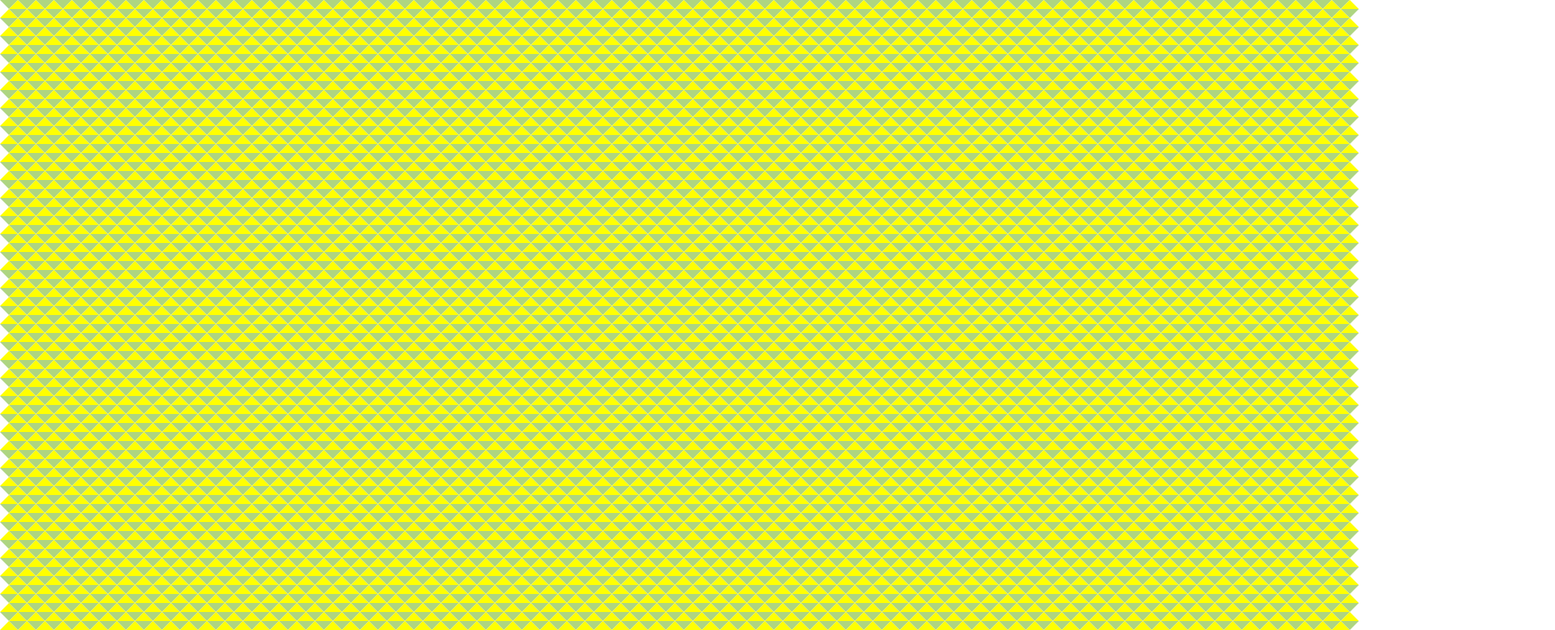
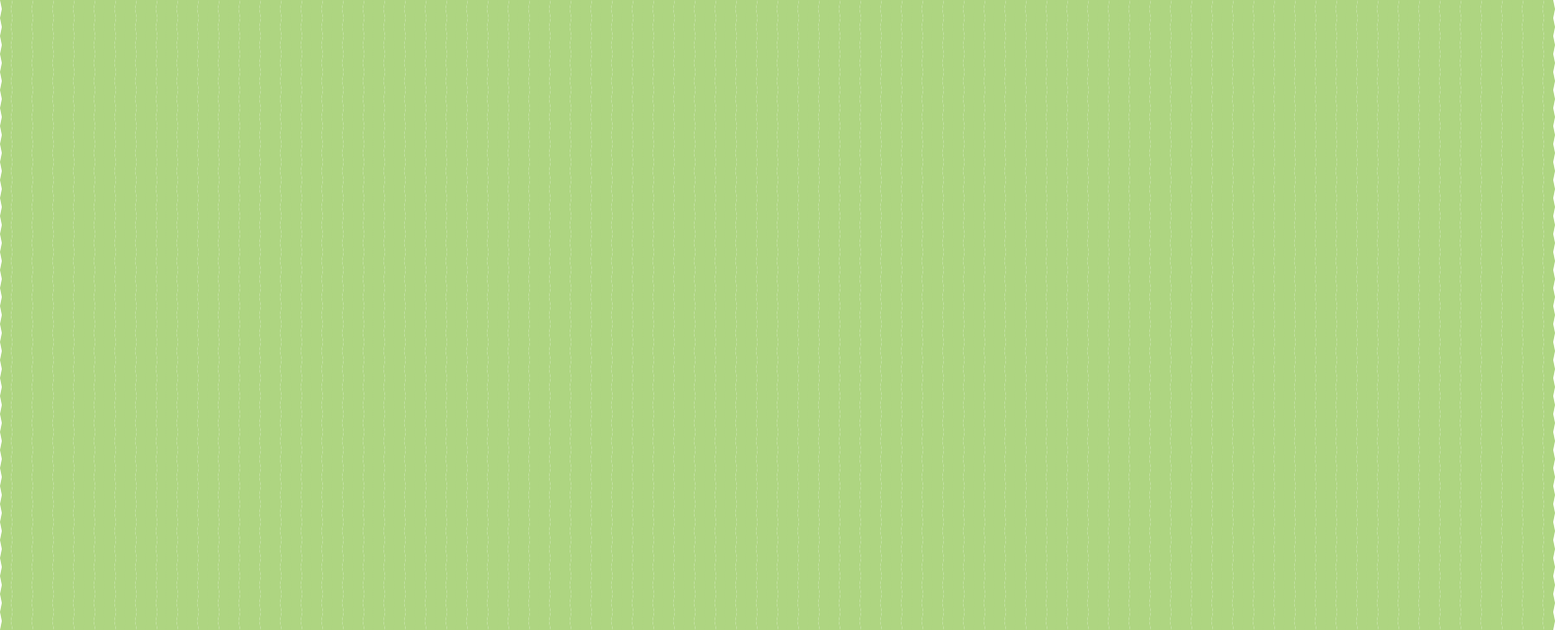
Before and after one commit to DmitryAvanesov/TSU-ArchitecturePatterns, a React (Create React App) app in the folder map-generator/: page / in a window 1280 px wide. Shown: the top 700 px of the page at 90% size, 1728 px wide, since content can reach past the window. Built offline with nearby package versions, Linux system fonts and the light colour scheme.

Commit message:
Changed triangles for trapezoids

```diff
--- a/map-generator/src/components/cell/Cell.css
+++ b/map-generator/src/components/cell/Cell.css
@@ -1,15 +1,15 @@
 .cell {
-  width: 0;
+  border-left: 2.5px solid transparent;
+  border-right: 2.5px solid transparent;
   height: 0;
-  border-left: 10px solid transparent;
-  border-right: 10px solid transparent;
+  width: 10px;
   position: relative;
 }
 
-.triangle-down {
+.trapezoid-down {
   border-top: 10px solid #aed581;
 }
 
-.triangle-up {
-  border-bottom: 10px solid yellow;
+.trapezoid-up {
+  border-bottom: 10px solid #aed581;
 }
--- a/map-generator/src/components/cell/Cell.tsx
+++ b/map-generator/src/components/cell/Cell.tsx
@@ -13,9 +13,9 @@
   return (
     <div
       className={`cell ${
-        (cell.row + cell.column) % 2 === 0 ? "triangle-down" : "triangle-up"
+        (cell.row + cell.column) % 2 === 0 ? "trapezoid-down" : "trapezoid-up"
       }`}
-      style={{ right: `${cell.column * 10}px` }}
+      style={{ right: `${cell.column * 2.5}px` }}
     ></div>
   );
 }
```
